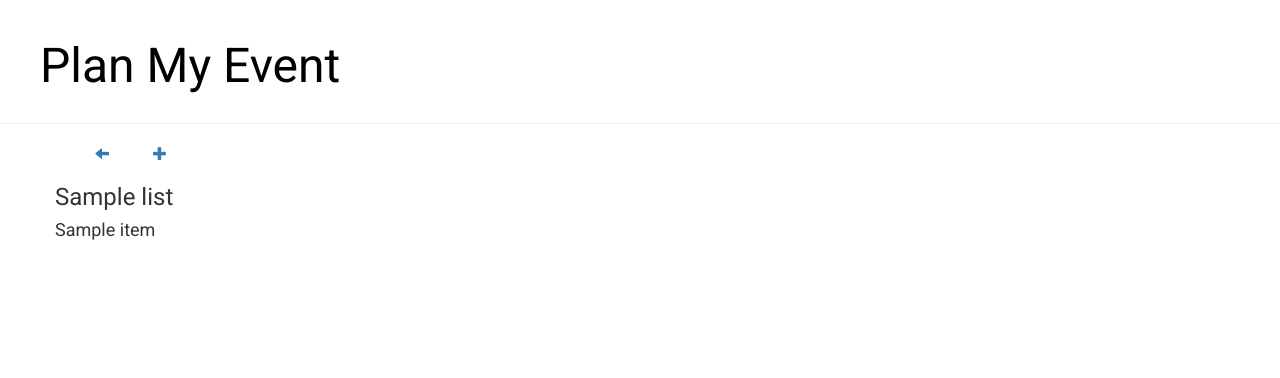
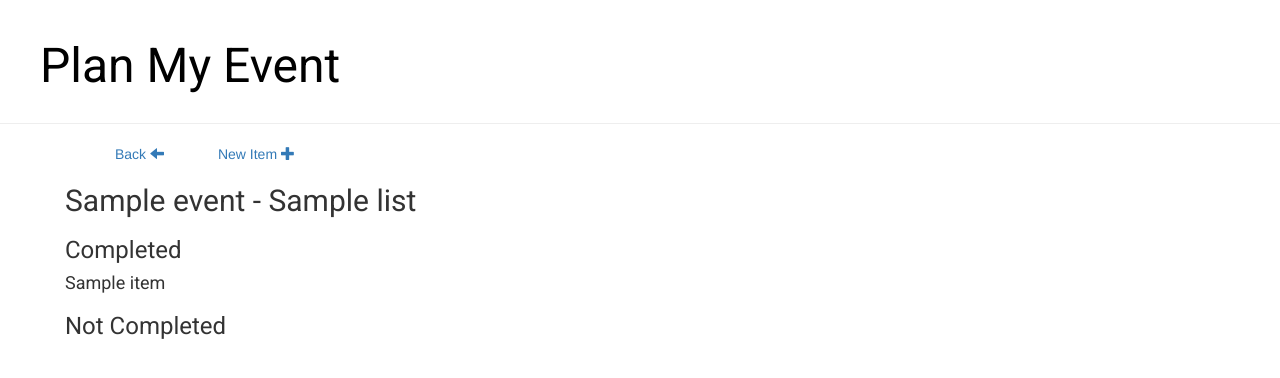
Before and after one commit to lesliexin/plan_my_event, a Django app: page /list/1/0 in a window 1280 px wide. Shown: the top 378 px of the page. Run offline with Django 3.2, Linux system fonts and the light colour scheme; tables that the repository leaves empty hold one stand-in row (values such as "Sample post"); some libraries are stand-ins or nearby versions.

Commit message:
Added ability to edit, seperated items by completed and not completed

```diff
--- a/my_event_site/event_app/forms.py
+++ b/my_event_site/event_app/forms.py
@@ -26,4 +26,4 @@ class EventForm(forms.ModelForm):
 
     class Meta:
         model = Event
-        fields = ('name',)
+        fields = ('name', 'date')
--- a/my_event_site/event_app/models.py
+++ b/my_event_site/event_app/models.py
@@ -12,7 +12,7 @@ PRIORITY_CHOICES = (
 # Create your models here.
 class Event( models.Model ):
 	name = models.CharField(max_length = 200)
-	date = models.DateTimeField('Date of event')
+	date = models.DateTimeField('Date of event', default = timezone.now() + datetime.timedelta(days=7))
 
 
 	def __str__(self):
--- a/my_event_site/event_app/static/css/event_app.css
+++ b/my_event_site/event_app/static/css/event_app.css
@@ -11,7 +11,7 @@
 }
 
 .content {
-    margin-left: 40px;
+    margin-left: 50px;
 }
 
 h1, h2, h3, h4 {
@@ -20,6 +20,8 @@ h1, h2, h3, h4 {
 
 .date {
     color: #828282;
+    margin-left: 8px;
+    margin-bottom: 30px;
 }
 
 .save {
@@ -43,4 +45,16 @@ h1, h2, h3, h4 {
 
 .event h1 a, .event h1 a:visited {
     color: #000000;
+    float: left;
+    margin-right: 8px;
+    margin-left: 8px;
 }
+
+.item {
+    margin-top: 50px;
+}
+
+#event1, #event2{
+    margin-right:100px;
+    float:left;
+}
--- a/my_event_site/event_app/templates/event_app/event_edit.html
+++ b/my_event_site/event_app/templates/event_app/event_edit.html
@@ -1,7 +1,7 @@
 {% extends 'event_app/base.html' %}
 
 {% block content %}
-    <h1> New {{ form.Meta.model }} </h1>
+    <h1> New </h1>
     <form method="POST" class="event-form">{% csrf_token %}
         {{ form.as_p }}
         <button type="submit" class="save btn btn-default">Save</button>
--- a/my_event_site/event_app/templates/event_app/list_detail.html
+++ b/my_event_site/event_app/templates/event_app/list_detail.html
@@ -2,12 +2,19 @@
 
 {% block content %}
 	<div class = "title">
-		<a href="{% url 'event_detail' pk=event.pk %}" class="content"><span class="glyphicon glyphicon-arrow-left"></span></a>
-		<a href="{% url 'item_new' pk=event.pk pk2=which_list.pk%}" class="content"><span class="glyphicon glyphicon-plus"></span></a>
-		<h3>{{ which_list.title }}</h3>
+		<a href="{% url 'event_detail' pk=event.pk %}" class="content">Back  <span class="glyphicon glyphicon-arrow-left"></span></a>
+		<a href="{% url 'item_new' pk=event.pk pk2=which_list.pk%}" class="content">New Item  <span class="glyphicon glyphicon-plus"></span></a>
+		<h2>{{ event.name }} - {{ which_list.title }}</h2>
 	</div>
-	{% for item in items %}
-		<div call = "items">
+	<h3> Completed </h3>
+	{% for item in items_completed %}
+		<div class= "items">
+			<h4>{{ item.title }}</h4>
+		</div>
+	{% endfor %}
+	<h3> Not Completed </h3>
+	{% for item in items_not_completed %}
+		<div class= "items">
 			<h4>{{ item.title }}</h4>
 		</div>
 	{% endfor %}
--- a/my_event_site/event_app/urls.py
+++ b/my_event_site/event_app/urls.py
@@ -11,4 +11,5 @@ urlpatterns = [
     path('guestlist/<int:pk>/', views.guestlist_detail, name='guestlist_detail'),
     path('guestlist/<int:pk>/', views.guestlist_detail, name='guestlist_detail'),
     path('item/<int:pk>/<int:pk2>', views.item_new, name='item_new'),
+    path('person/<int:pk>/', views.person_new, name='person_new'),
 ]
--- a/my_event_site/event_app/views.py
+++ b/my_event_site/event_app/views.py
@@ -5,7 +5,7 @@ from django.views import generic
 from django.utils import timezone
 
 from .models import Event, Person, List, Guestlist, Item
-from .forms import EventForm, ListForm, ItemForm
+from .forms import EventForm, ListForm, ItemForm, PersonForm
 
 # Create your views here.
 def event_list(request):
@@ -43,7 +43,6 @@ def event_new(request):
 		form = EventForm(request.POST, instance=Event())
 		if form.is_valid():
 			event = form.save(commit=False)
-			event.date = timezone.now()
 			event.save()
 			guestlist = Guestlist(title="Guest List", an_event=event)
 			guestlist.save()
@@ -86,10 +85,12 @@ def list_detail(request, pk, pk2):
     lists = list(which_event.list_set.all())
     list_title = lists[pk2]
     which_list = which_event.list_set.get(title = list_title)
-    items = list(which_list.item_set.all())
+    items_completed = which_list.item_set.filter(completed = True)
+    items_not_completed = which_list.item_set.filter(completed = False)
 
     return render(request,'event_app/list_detail.html', {
-        'items': items,
+        'items_completed': items_completed,
+        'items_not_completed': items_not_completed,
         'which_list': which_list,
         'event': event
     })
@@ -99,10 +100,13 @@ def list_detail(request, pk, pk2):
 def guestlist_detail(request, pk):
     event = get_object_or_404(Event, pk=pk)
     which_event = Event.objects.get(id=pk)
-    people = which_event.guestlist_set.get(title = 'Guest List').person_set.all()
+    people = which_event.guestlist_set.get(title = 'Guest List')
+    people_going = people.person_set.filter(will_attend = True)
+    people_not_going = people.person_set.filter(will_attend = False)
 
     return render(request,'event_app/guestlist_detail.html', {
-        'people': people,
+        'people_going': people_going,
+        'people_not_going': people_not_going,
         'event': event
     })
 
@@ -120,3 +124,18 @@ def item_new(request, pk, pk2):
     else:
         form = ItemForm()
     return render(request,'event_app/event_edit.html', {'form': form})
+
+def person_new(request, pk):
+    if request.method == "POST":
+        event = get_object_or_404(Event, pk=pk)
+        guestlist = event.guestlist_set.all()[0]
+        form = PersonForm(request.POST, instance=Person())
+        if form.is_valid():
+            person = form.save(commit=False)
+            person.a_list = guestlist
+            person.created_date = timezone.now()
+            person.save()
+            return redirect('event_detail', pk=event.pk)
+    else:
+        form = PersonForm()
+    return render(request,'event_app/event_edit.html', {'form': form})
```
Also changed, not shown: my_event_site/event_app/templates/event_app/event_detail.html (+6 -2 lines), my_event_site/event_app/templates/event_app/event_list.html (+11 -8 lines), my_event_site/event_app/templates/event_app/guestlist_detail.html (+11 -3 lines).
